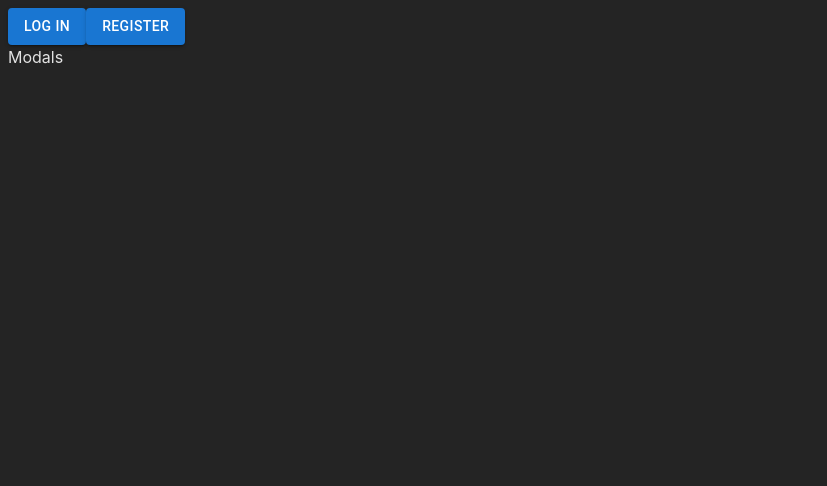
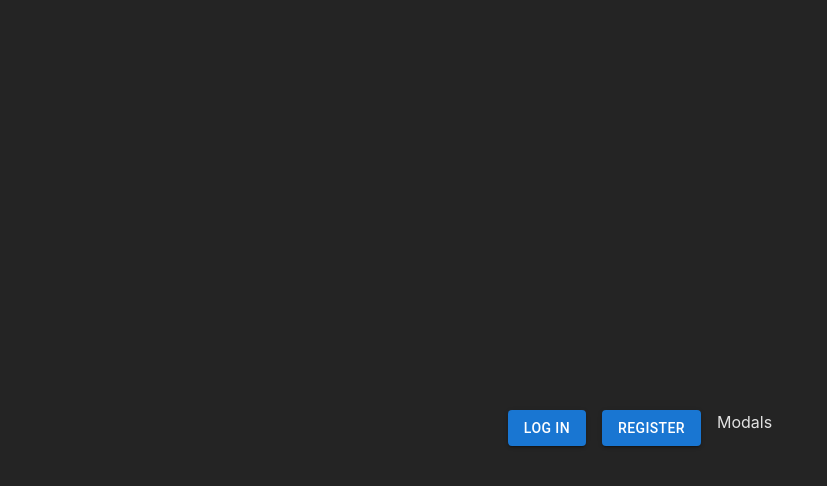
Before and after one commit to sergbylym/mern-login, a React (Vite) app in the folder client/: page / in a window 1280 px wide. Shown: the top 486 px of the page, without its empty margins (0-827 px from the left). Built offline with nearby package versions, Linux system fonts and the light colour scheme.

Commit message:
create styles in Home module.scss

```diff
--- a/client/src/pages/Home/Home.module.scss
+++ b/client/src/pages/Home/Home.module.scss
@@ -0,0 +1,13 @@
+.container {
+    display:flex;
+    flex-direction: column;
+    justify-content: center;
+    align-items: center;
+    height: 100vh;
+}
+.buttonsContainer {
+    display: flex;
+    justify-content: center;
+    gap: 16px;
+    margin-top: 40px;
+}
```
Also changed, not shown: client/src/pages/Home/index.jsx (line endings or trailing spaces).
